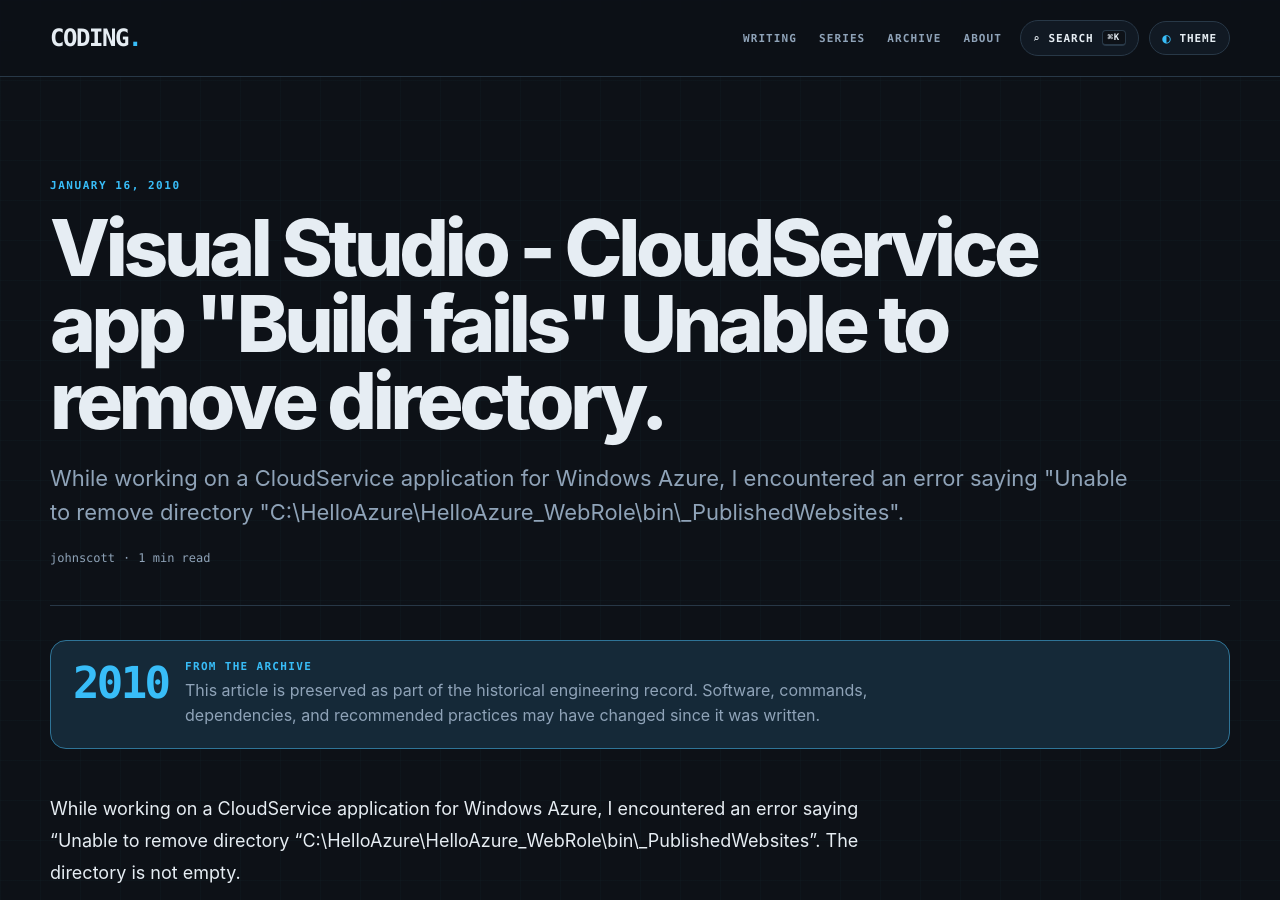
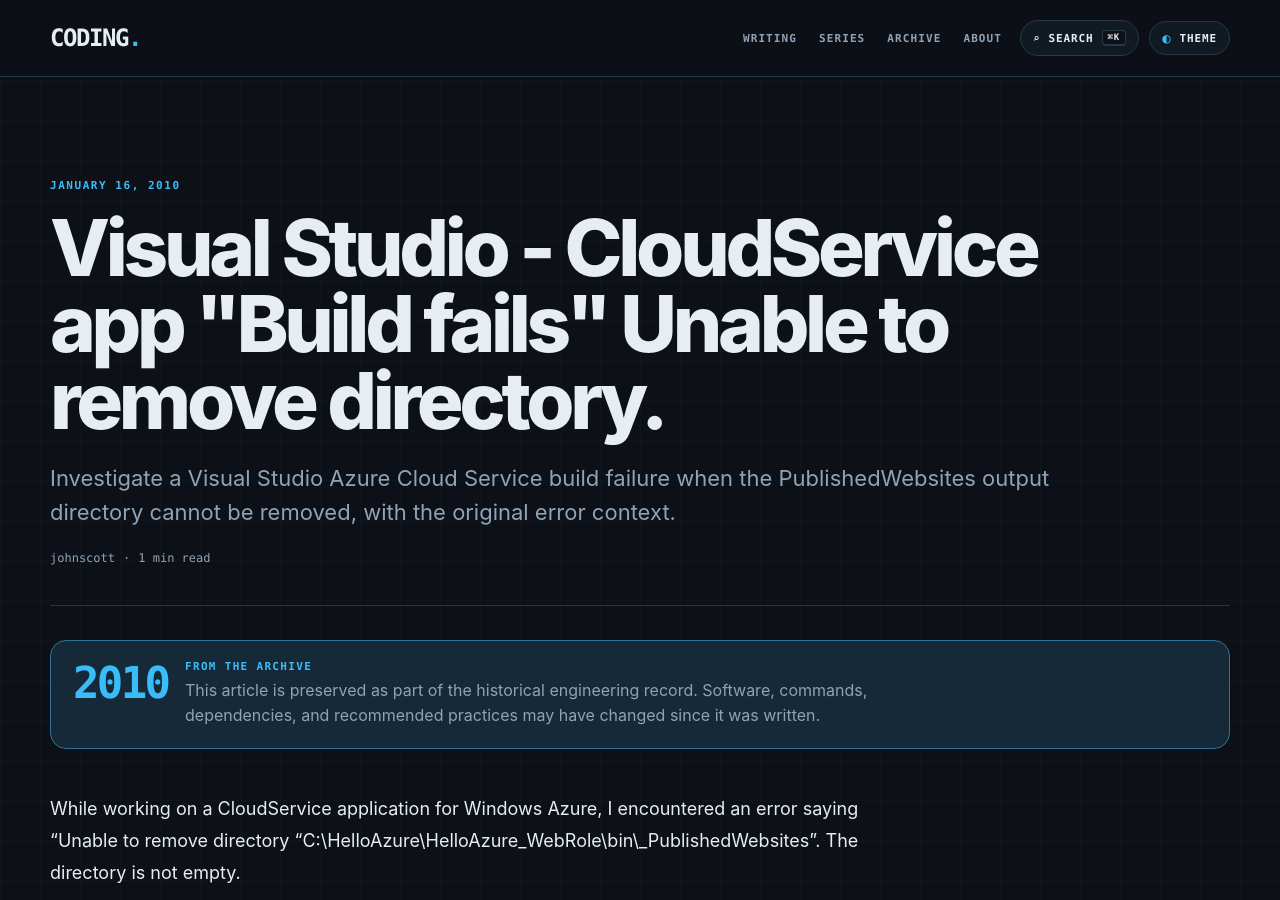
Before and after one commit to infoconex/coding-blog, a Jekyll site: the page built from post/2010/01/16/Visual-Studio-CloudService-app-Build-fails-Unable-to-remove-directory/index.md, in a window 1280 px wide and 900 px high. Built offline with Jekyll 4.4.1, drawn with Linux system fonts in a browser that asks for light colours.

Commit message:
SEO: improve page meta description

```diff
--- a/post/2010/01/16/Visual-Studio-CloudService-app-Build-fails-Unable-to-remove-directory/index.md
+++ b/post/2010/01/16/Visual-Studio-CloudService-app-Build-fails-Unable-to-remove-directory/index.md
@@ -2,7 +2,7 @@
 
 title: "Visual Studio - CloudService app \"Build fails\" Unable to remove directory."
 date: "2010-01-16"
-description: "While working on a CloudService application for Windows Azure, I encountered an error saying \"Unable to remove directory \"C:\\HelloAzure\\HelloAzure_WebRole\\bin\\_PublishedWebsites\"."
+description: "Investigate a Visual Studio Azure Cloud Service build failure when the PublishedWebsites output directory cannot be removed, with the original error context."
 tags: []
 slug: "visual-studio-cloudservice-app-build-fails-unable-to-remove-directory"
 author: "johnscott"
```
